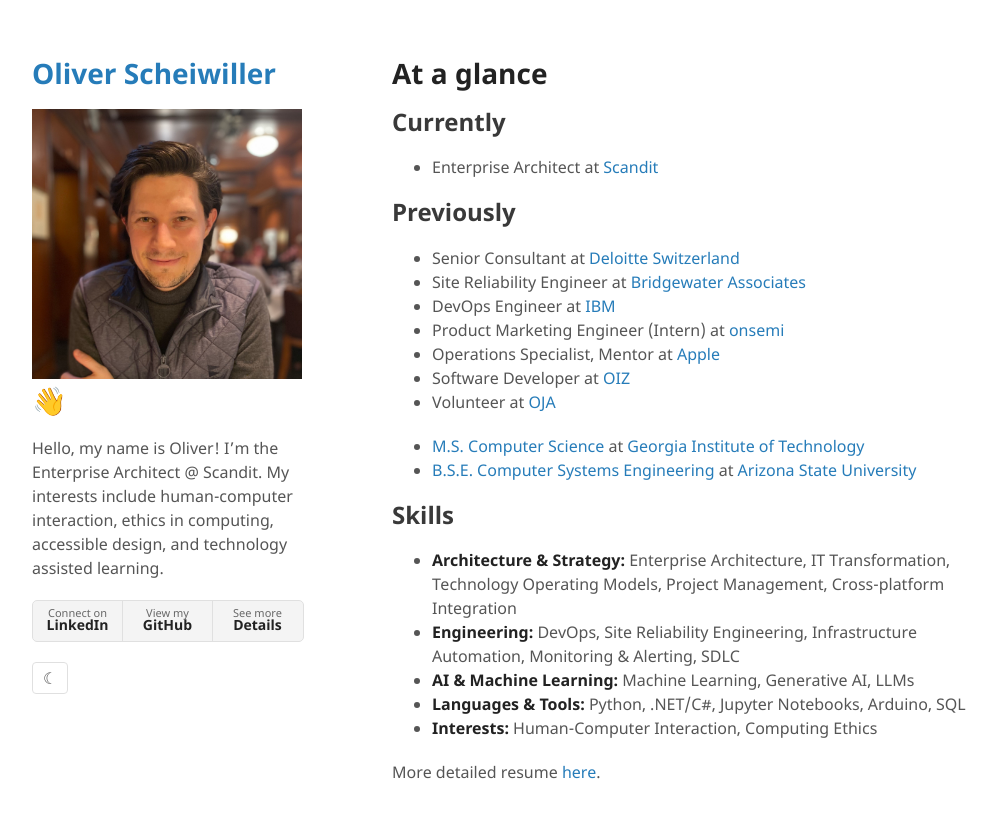
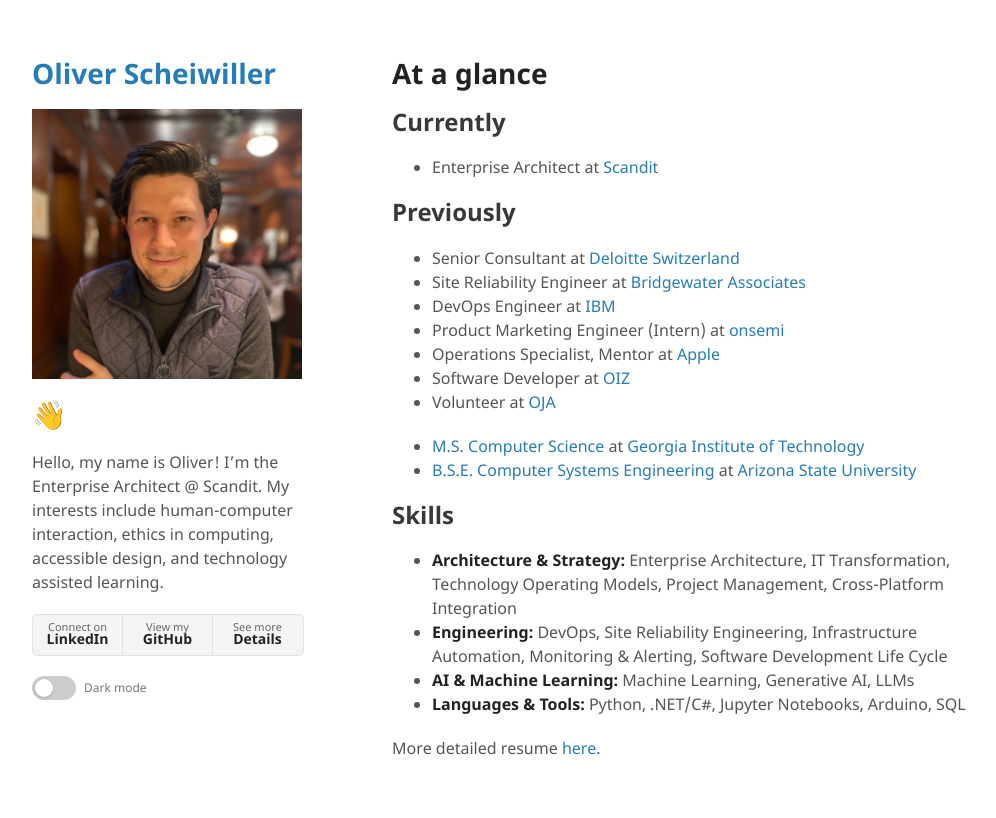
Before and after one commit to oschei/oschei.github.io, a Jekyll site: the page built from index.md, in a window 1280 px wide. Shown: the top 818 px of the page, without its empty margins (138-1134 px from the left). Built offline with Jekyll 4.4.1, drawn with Linux system fonts in a browser that asks for light colours.

Commit message:
Redesign dark mode toggle, fix spacing, polish skills section
- Replace text button with iOS-style slider toggle (label + checkbox +
  CSS track/thumb); checked state = dark mode, smooth 0.2s transition
- Fix uneven header spacing: add display:block + margin-bottom:20px to
  header img so gap between photo, wave, and intro text is uniform
- Fix dark mode toggle track color in mixin (unchecked: #555, checked: #4a9ed4)
- Expand SDLC abbreviation to Software Development Life Cycle in skills
- Remove duplicate Interests bullet from skills (covered by intro bio)
- Fix capitalisation: Cross-Platform Integration

```diff
--- a/_layouts/default.html
+++ b/_layouts/default.html
@@ -36,7 +36,11 @@
         <li><a href="{{ site.github_url }}">View my <strong>GitHub</strong></a></li>
         <li><a href="{{ site.detailed }}">See more <strong>Details</strong></a></li>
       </ul>
-      <button id="theme-toggle" aria-label="Toggle dark mode">☾</button>
+      <label class="theme-toggle" aria-label="Toggle dark mode">
+        <input type="checkbox" id="theme-toggle-input" role="switch">
+        <span class="theme-toggle-track"></span>
+        <span class="theme-toggle-label">Dark mode</span>
+      </label>
     </header>
     <section>
 
--- a/_sass/jekyll-theme-minimal.scss
+++ b/_sass/jekyll-theme-minimal.scss
@@ -141,6 +141,11 @@
   -webkit-font-smoothing: subpixel-antialiased;
 }
 
+header img {
+  display: block;
+  margin-bottom: 20px;
+}
+
 ul.downloads {
   list-style: none;
   height: 40px;
@@ -231,21 +236,56 @@
   -webkit-font-smoothing: subpixel-antialiased;
 }
 
-#theme-toggle {
-  display: block;
+.theme-toggle {
+  display: flex;
+  align-items: center;
   margin-top: 12px;
-  background: none;
-  border: 1px solid #e0e0e0;
-  border-radius: 4px;
   cursor: pointer;
-  font-size: 16px;
-  padding: 4px 10px;
-  color: #555;
-  font-family: inherit;
+  gap: 8px;
+  user-select: none;
 }
 
-#theme-toggle:hover {
-  background: #f4f4f4;
+.theme-toggle input {
+  position: absolute;
+  opacity: 0;
+  width: 0;
+  height: 0;
+}
+
+.theme-toggle-track {
+  position: relative;
+  flex-shrink: 0;
+  width: 44px;
+  height: 24px;
+  background: #ccc;
+  border-radius: 12px;
+  transition: background 0.2s ease;
+}
+
+.theme-toggle-track::after {
+  content: '';
+  position: absolute;
+  top: 3px;
+  left: 3px;
+  width: 18px;
+  height: 18px;
+  background: #fff;
+  border-radius: 50%;
+  transition: transform 0.2s ease;
+  box-shadow: 0 1px 3px rgba(0, 0, 0, 0.2);
+}
+
+.theme-toggle input:checked + .theme-toggle-track {
+  background: #4a9ed4;
+}
+
+.theme-toggle input:checked + .theme-toggle-track::after {
+  transform: translateX(20px);
+}
+
+.theme-toggle-label {
+  font-size: 12px;
+  color: #777;
 }
 
 @media print,
@@ -414,13 +454,16 @@
     border-color: #383838;
   }
 
-  #theme-toggle {
-    border-color: #383838;
-    color: #b8b8b8;
+  .theme-toggle-track {
+    background: #555;
+  }
 
-    &:hover {
-      background: #262626;
-    }
+  .theme-toggle input:checked + .theme-toggle-track {
+    background: #4a9ed4;
+  }
+
+  .theme-toggle-label {
+    color: #999;
   }
 }
 
--- a/assets/js/theme-toggle.js
+++ b/assets/js/theme-toggle.js
@@ -1,6 +1,6 @@
 (function () {
-  var btn = document.getElementById('theme-toggle');
-  if (!btn) return;
+  var input = document.getElementById('theme-toggle-input');
+  if (!input) return;
 
   function currentlyDark() {
     var stored = localStorage.getItem('theme');
@@ -9,22 +9,19 @@
     return window.matchMedia('(prefers-color-scheme: dark)').matches;
   }
 
-  function updateButton() {
-    var dark = currentlyDark();
-    btn.textContent = dark ? '☀' : '☾';
-    btn.setAttribute('aria-label', dark ? 'Switch to light mode' : 'Switch to dark mode');
+  function syncInput() {
+    input.checked = currentlyDark();
   }
 
-  btn.addEventListener('click', function () {
-    var next = currentlyDark() ? 'light' : 'dark';
+  input.addEventListener('change', function () {
+    var next = input.checked ? 'dark' : 'light';
     localStorage.setItem('theme', next);
     document.documentElement.setAttribute('data-theme', next);
-    updateButton();
   });
 
   window.matchMedia('(prefers-color-scheme: dark)').addEventListener('change', function () {
-    if (!localStorage.getItem('theme')) updateButton();
+    if (!localStorage.getItem('theme')) syncInput();
   });
 
-  updateButton();
+  syncInput();
 })();
--- a/index.md
+++ b/index.md
@@ -20,10 +20,9 @@
 - [B.S.E. Computer Systems Engineering](http://explore.engineering.asu.edu/undergraduate-degrees/computer-systems/) at [Arizona State University](https://engineering.asu.edu/)
 
 ## Skills
-- **Architecture & Strategy:** Enterprise Architecture, IT Transformation, Technology Operating Models, Project Management, Cross-platform Integration
-- **Engineering:** DevOps, Site Reliability Engineering, Infrastructure Automation, Monitoring & Alerting, SDLC
+- **Architecture & Strategy:** Enterprise Architecture, IT Transformation, Technology Operating Models, Project Management, Cross-Platform Integration
+- **Engineering:** DevOps, Site Reliability Engineering, Infrastructure Automation, Monitoring & Alerting, Software Development Life Cycle
 - **AI & Machine Learning:** Machine Learning, Generative AI, LLMs
 - **Languages & Tools:** Python, .NET/C#, Jupyter Notebooks, Arduino, SQL
-- **Interests:** Human-Computer Interaction, Computing Ethics
 
 More detailed resume [here](./detailed.html).
```
